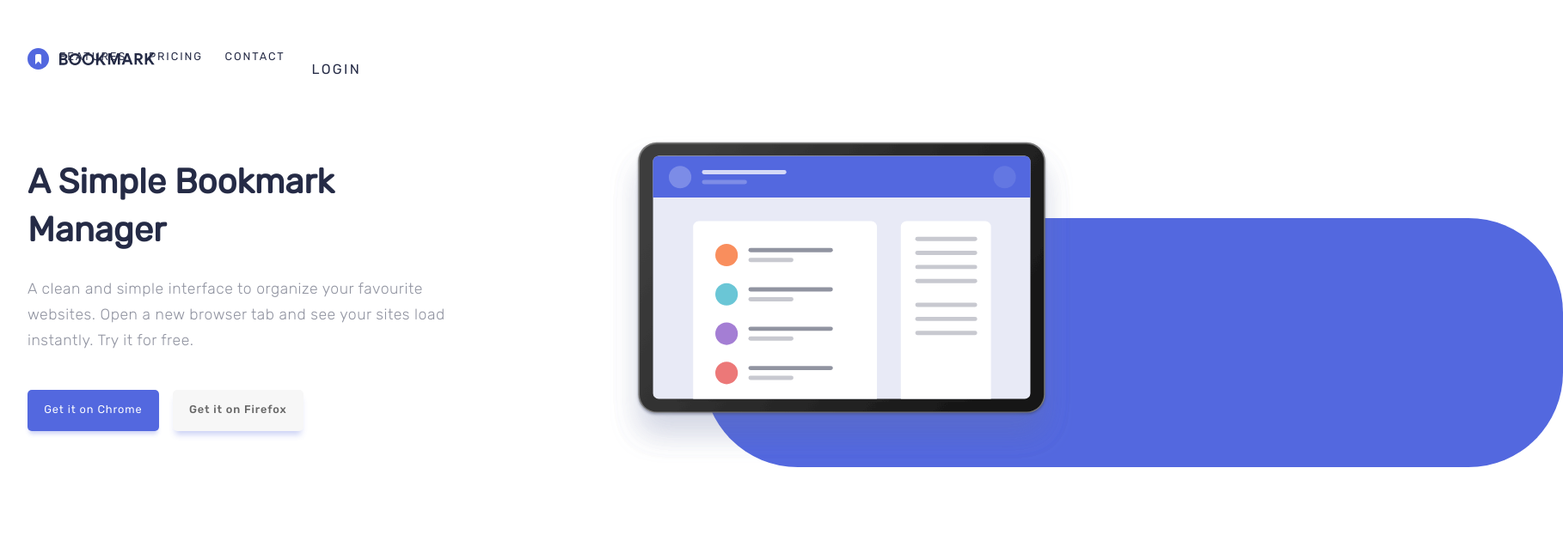
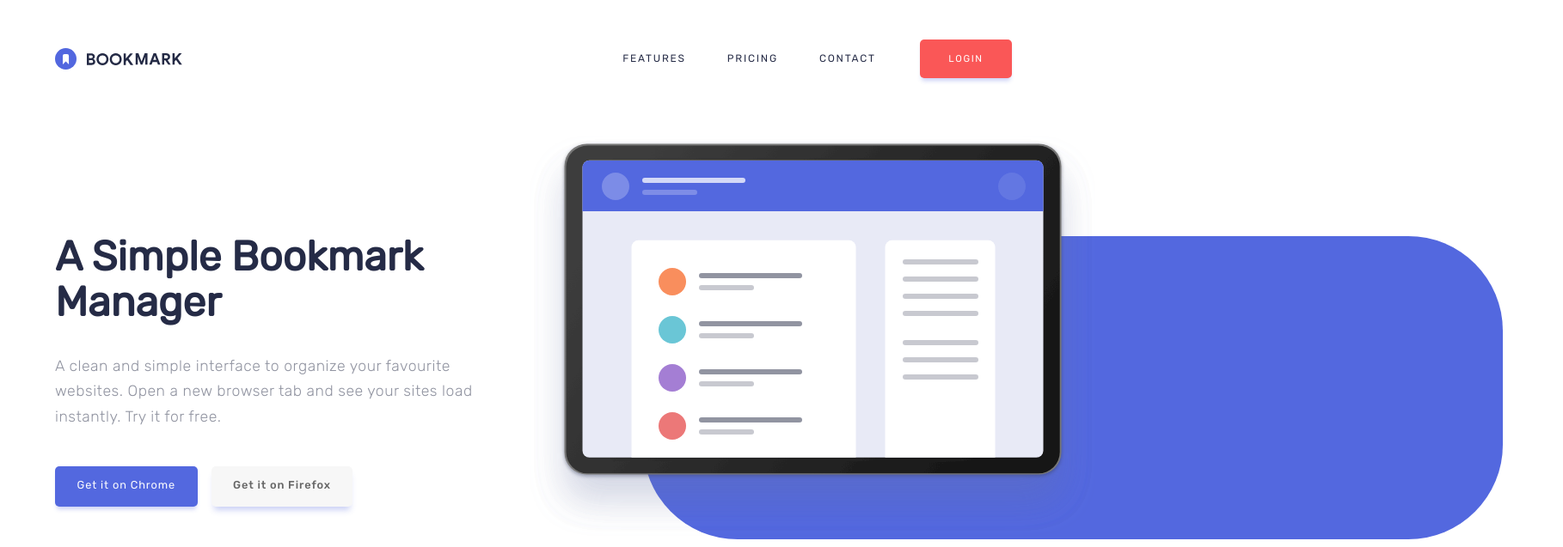
Before and after one commit to mduboule/mduboule.github.io, a plain HTML site: page portfolio/4/index.html in a window 1280 px wide. Shown: the top 637 px of the page at 86% size, 1818 px wide, since content can reach past the window. Drawn offline with Linux system fonts and the light colour scheme.

Commit message:
Desktop version finished (CSS)

```diff
--- a/portfolio/4/app/scss/_body.scss
+++ b/portfolio/4/app/scss/_body.scss
@@ -5,13 +5,17 @@ section.hero {
 
     @media screen and (min-width: 769px) {
         display: flex;
-        flex-direction: row-reverse;
         justify-content: space-between;
-        width: 100%;
+        width: 105%;
+
+        figure {
+            margin: 0;
+            order: 2;
+        }
     }
 
     img.hero {
-        width: 113.5%;
+        // width: 113.5%;
         height: auto;
         position: relative;
         left: 50%;
@@ -19,13 +23,15 @@ section.hero {
 
         @media screen and (min-width: 400px) {
             position: static;
-            width: 100%;
-            left: 0px;
+            // width: 100%;
+            // left: 0px;
             transform: none;
+            align-self: center;
         }
 
         @media screen and (min-width: 769px) {
-            flex: 1 1 50%;
+            width: unset;
+            max-width: unset;
         }
 
     }
@@ -39,9 +45,17 @@ section.hero {
 .hero-panel {
 
     @media screen and (min-width: 769px) {
+        order: 1;
         flex: 1 0 50%;
         text-align: left;
         max-width: 525px;
+        padding-top: 5.3em;
+
+        h1 {
+            font-size: 3rem;
+            line-height: 1.1em;
+            font-family: $font-reg;
+        }
 
         .btn-1:first-of-type {
             margin-left: 0;
@@ -53,13 +67,14 @@ section.hero {
 
         @media screen and (min-width: 769px) {
             padding: 0;
+            margin-top: 0;
         }
     }
 }
 
 .features {
     @media screen and (min-width: 769px) {
-        margin-top: 3em;
+        margin-top: 6em;
 
         h2 {
             margin-top: 0;
@@ -136,6 +151,7 @@ nav.features {
 
         @media screen and (min-width: 769px) {
             flex: 1;
+            align-self: center;
             margin-right: 3%;
         }
     }
--- a/portfolio/4/app/scss/_global.scss
+++ b/portfolio/4/app/scss/_global.scss
@@ -11,7 +11,11 @@ body {
     overflow-x: hidden;
 
     @media screen and (min-width: 769px) {
-        padding-top: 3.5em;
+        padding: 3.5em 3em 0 3em;
+    }
+
+    @media screen and (min-width: 880px) {
+        padding: 3.5em 4em 0 4em;
     }
 }
 
@@ -78,6 +82,7 @@ a, a:active, a:visited {
 
 button {
     letter-spacing: .07em;
+    line-height: 1em;
     font-size: 0.8rem;
     margin: 6px;
     padding: 1.3em 1.5em;
@@ -85,11 +90,19 @@ button {
     border: none;
     cursor: pointer;
 
+    @media screen and (min-width: 769px) {
+        padding: 1.3em 2em;
+    }
+
     &:hover {
         background-color: $white;
         padding: calc(1.3em - 2px) calc(1.5em -2px);
         border-width: 2px;
         border-style: solid;
+
+        @media screen and (min-width: 769px) {
+            padding: calc(1.3em - 2px) calc(2em -2px);
+        }
     }
 }
 
--- a/portfolio/4/app/scss/_header.scss
+++ b/portfolio/4/app/scss/_header.scss
@@ -45,6 +45,7 @@
         height: auto;
         padding: 0;
         right: 0;
+        top: -16px;
         margin: 3.5em
     }
 
@@ -58,6 +59,8 @@
 
         @media screen and (min-width: 769px) {
             opacity: 1;
+            position: absolute;
+            right: 14.5%;
         }
     }
     nav {
@@ -70,6 +73,7 @@
 
         @media screen and (min-width: 769px) {
             flex-direction: initial;
+            align-items: center;
         }
     }
 
@@ -93,19 +97,35 @@
         padding: .5em 1em;
         margin-left: 0;
         margin-right: 0;
-    }
 
-    .login:hover {
-        color: $prim-red;
-        border: 2px solid $prim-red;
+        &:hover {
+            color: $prim-red;
+            border: 2px solid $prim-red;
+        }
+
+        @media screen and (min-width: 769px) {
+            color: $white;
+            background-color: $prim-red;
+            border: none;
+            font-size: .7rem;
+            padding: 1.5em 3em;
+            box-shadow: 0px 5px 5px -2px rgba(83, 104, 223, .3);
+
+            &:hover {
+                color: $prim-red;
+                background-color: $white;
+                border-color: $prim-red;
+                padding: calc(.8em - 2px) calc(3em - 2px);
+            }
+        }
     }
 
     a {
         padding: 1.2em 0;
 
         @media screen and (min-width: 769px) {
-            padding: .3em 1em;
-            font-size: .8rem;
+            padding: .3em 2em;
+            font-size: .75rem;
         }
     }
 
@@ -115,6 +135,8 @@
 
         @media screen and (min-width: 769px) {
             border: none;
+            margin-bottom: 0;
+            margin-right: 6%;
         }
     }
 
--- a/portfolio/4/index.html
+++ b/portfolio/4/index.html
@@ -41,7 +41,7 @@
     </figure>
     <div class="hero-panel">
       <!-- <h1>A Simple Bookmark Manager</h1> -->
-      <h1 style="font-family: 'Rubik-reg';">A Simple Bookmark Manager</h1>
+      <h1>A Simple Bookmark Manager</h1>
       <p>
         A clean and simple interface to organize your favourite websites. Open a new
         browser tab and see your sites load instantly. Try it for free.
```
Also changed, not shown: portfolio/4/app/css/style.css, portfolio/4/dist/style.min.css, 2 other files.
